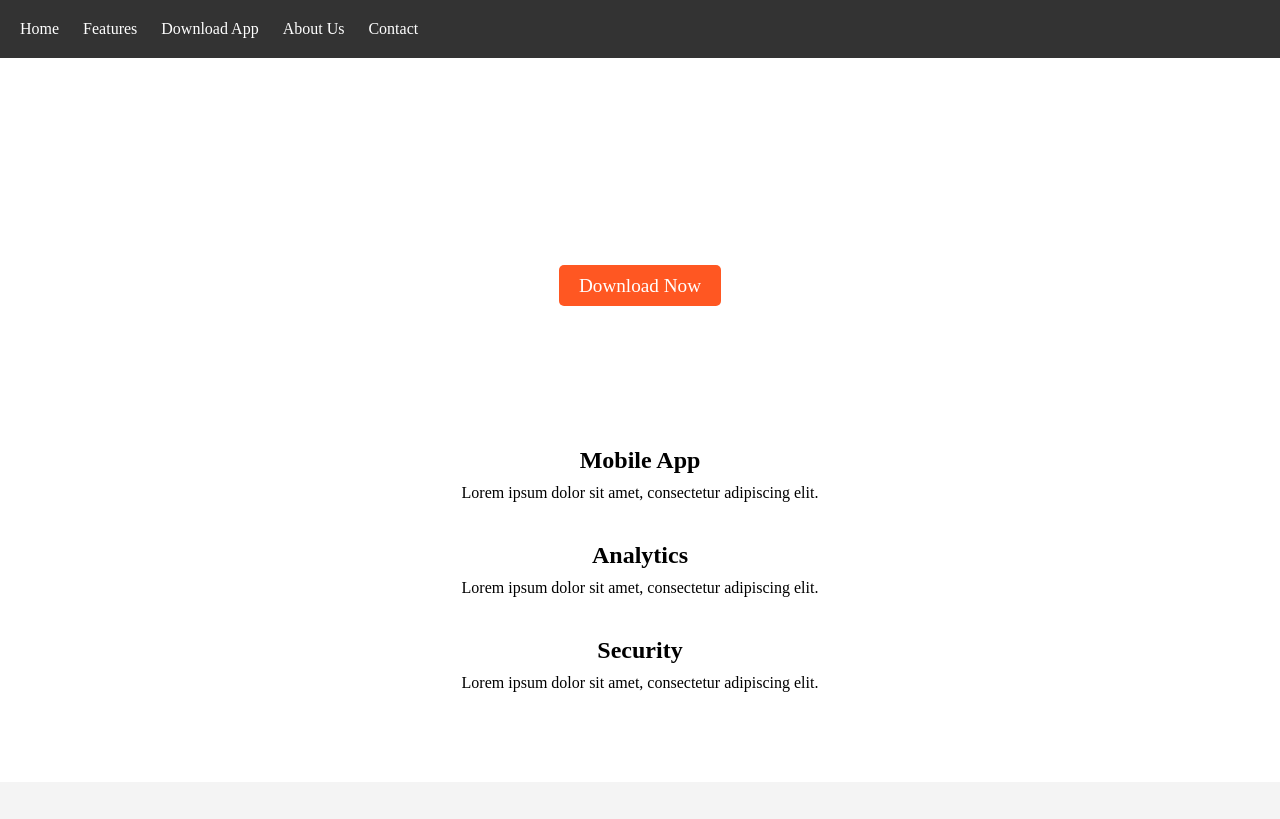
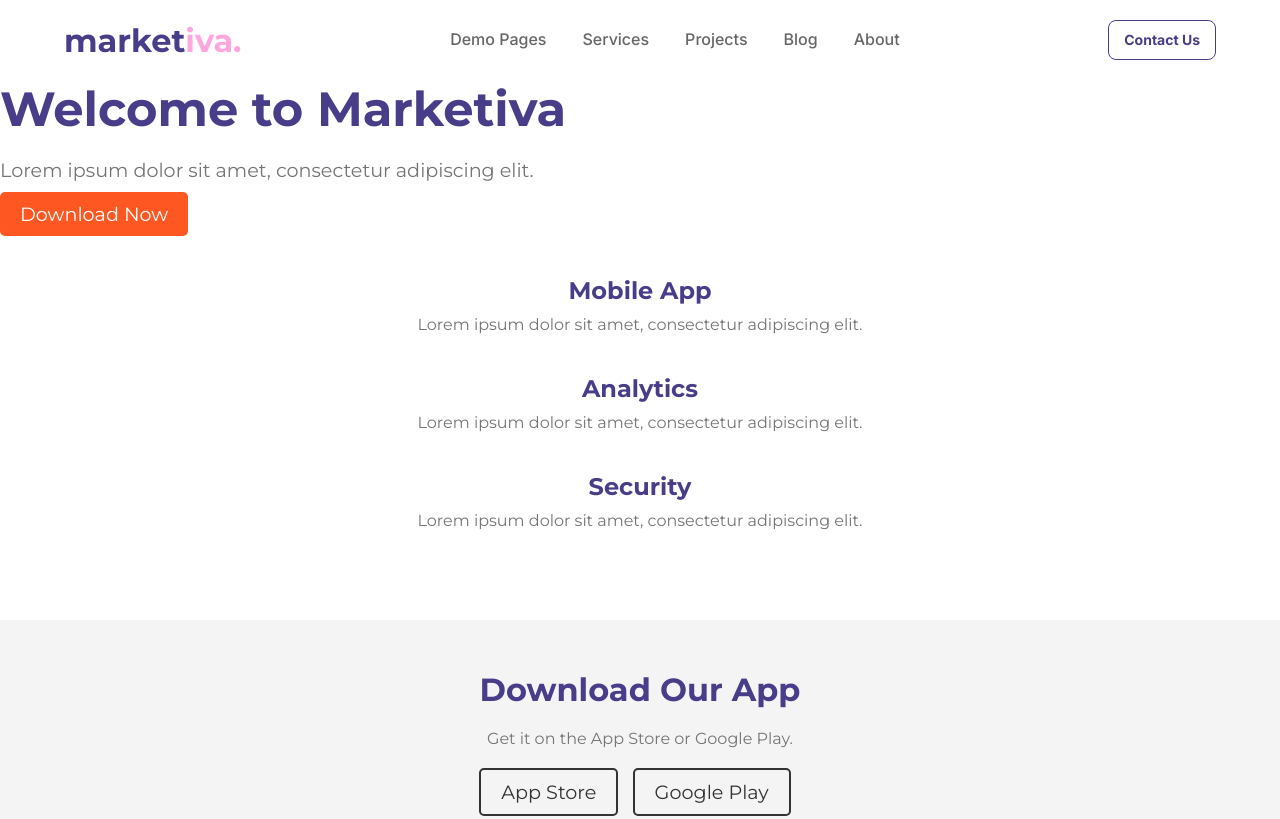
Before and after one commit to ibrahim-agit/marketiv, a plain HTML site: page index.html in a window 1280 px wide. Shown: the top 819 px of the page. Drawn offline with Linux system fonts and the light colour scheme.

Commit message:
navbar ui

```diff
--- a/index.html
+++ b/index.html
@@ -1,28 +1,33 @@
 <!DOCTYPE html>
 <html lang="en">
   <head>
-    <meta charset="UTF-8">
-    <meta name="viewport" content="width=device-width, initial-scale=1.0">
+    <meta charset="UTF-8" />
+    <meta name="viewport" content="width=device-width, initial-scale=1.0" />
     <title>Marketiva Replica</title>
-    <link rel="stylesheet" href="styles.css">
+    <link rel="stylesheet" href="styles.css" />
+    <link
+      rel="stylesheet"
+      href="https://fonts.googleapis.com/css2?family=Montserrat:wght@400;500;700&family=Inter:wght@400;500;700&family=Lato:wght@400;700&display=swap"
+    />
   </head>
   <body>
-
     <header>
       <!-- Header content goes here -->
+      <!-- Logo -->
+      <h1 class="logo-main">market<span class="secondary-text">iva.</span></h1>
       <nav>
-            <ul>
-                <li><a href="#">Home</a></li>
-                <li><a href="#">Features</a></li>
-                <li><a href="#">Download App</a></li>
-                <li><a href="#">About Us</a></li>
-                <li><a href="#">Contact</a></li>
+        <ul class="font-inter">
+          <li><a href="#">Demo Pages</a></li>
+          <li><a href="#">Services</a></li>
+          <li><a href="#">Projects</a></li>
+          <li><a href="#">Blog</a></li>
+          <li><a href="#">About</a></li>
         </ul>
       </nav>
+      <button class="nav-cta font-inter">Contact Us</button>
     </header>
 
     <main>
-
       <section class="hero">
         <!-- Hero section content goes here -->
         <h1>Welcome to Marketiva</h1>
@@ -58,18 +63,22 @@
           <a href="#" class="google-play-button">Google Play</a>
         </div>
       </section>
-
     </main>
 
     <footer>
       <!-- Footer content goes here -->
       <p>&copy; 2024 Marketiva. All rights reserved.</p>
       <ul class="social-icons">
-            <li><a href="#"><i class="fa fa-facebook"></i></a></li>
-            <li><a href="#"><i class="fa fa-twitter"></i></a></li>
-            <li><a href="#"><i class="fa fa-instagram"></i></a></li>
+        <li>
+          <a href="#"><i class="fa fa-facebook"></i></a>
+        </li>
+        <li>
+          <a href="#"><i class="fa fa-twitter"></i></a>
+        </li>
+        <li>
+          <a href="#"><i class="fa fa-instagram"></i></a>
+        </li>
       </ul>
     </footer>
-
   </body>
 </html>
--- a/styles.css
+++ b/styles.css
@@ -5,35 +5,102 @@
   box-sizing: border-box;
 }
 
+:root {
+  --primary-heading-color: #483d89;
+  --primary-text-color: #757575;
+  --secondary-text-color: #ffa6de;
+  --primary-bg-color: var(--secondary-text-color);
+  --secondary-bg-color: var(--primary-heading-color);
+  --additional-bg-color: #b984fd;
+}
+
+/* Font styling */
+
+body {
+  font-family: "Montserrat", sans-serif;
+  color: var(--primary-text-color);
+}
+
+.font-inter {
+  font-family: "Inter", sans-serif;
+}
+
+.font-lato {
+  font-family: "Lato", sans-serif;
+}
+
+.secondary-text {
+  color: var(--secondary-text-color); /* Secondary text color */
+}
+
+.additional-bg {
+  background-color: var(
+    --additional-bg-color
+  ); /* Additional background color */
+}
+
+h1,
+h2,
+h3,
+h4,
+h5,
+h6 {
+  color: var(--primary-heading-color);
+}
+
 /* Basic styles for header */
 header {
-  background-color: #333;
-  color: #fff;
-  padding: 20px;
+  display: flex;
+  justify-content: space-between;
+  align-items: center;
+  padding: 24px;
+  width: 100vw;
+  max-width: 1200px;
+  margin-left: auto;
+  margin-right: auto;
+  height: 100%;
+  max-height: 80px;
 }
 
 header nav ul {
   list-style-type: none;
+  display: flex;
+  gap: 36px;
+  align-items: center;
 }
 
 header nav ul li {
-  display: inline-block;
-  margin-right: 20px;
+  width: 100%;
 }
 
 header nav ul li a {
-  color: #fff;
+  color: #666666;
   text-decoration: none;
+  font-weight: 500;
+  line-height: 1.6em;
+  white-space: nowrap;
+}
+
+header .nav-cta {
+  height: 40px;
+  background-color: #fff;
+  padding: 0 15px;
+  border: 1px solid var(--primary-heading-color);
+  border-radius: 8px;
+  color: var(--primary-heading-color);
+  font-size: 14px;
+  font-weight: 600;
+  line-height: 1.2em;
 }
 
 /* Basic styles for hero section */
 .hero {
-  background-image: url("hero-background.jpg");
+  /* background-image: url("hero-background.jpg");
   background-size: cover;
   background-position: center;
   color: #fff;
   text-align: center;
-  padding: 100px 20px;
+  padding: 100px 20px; */
 }
 
 .hero h1 {
```
Lines whose indentation alone changed are shown as unchanged.
